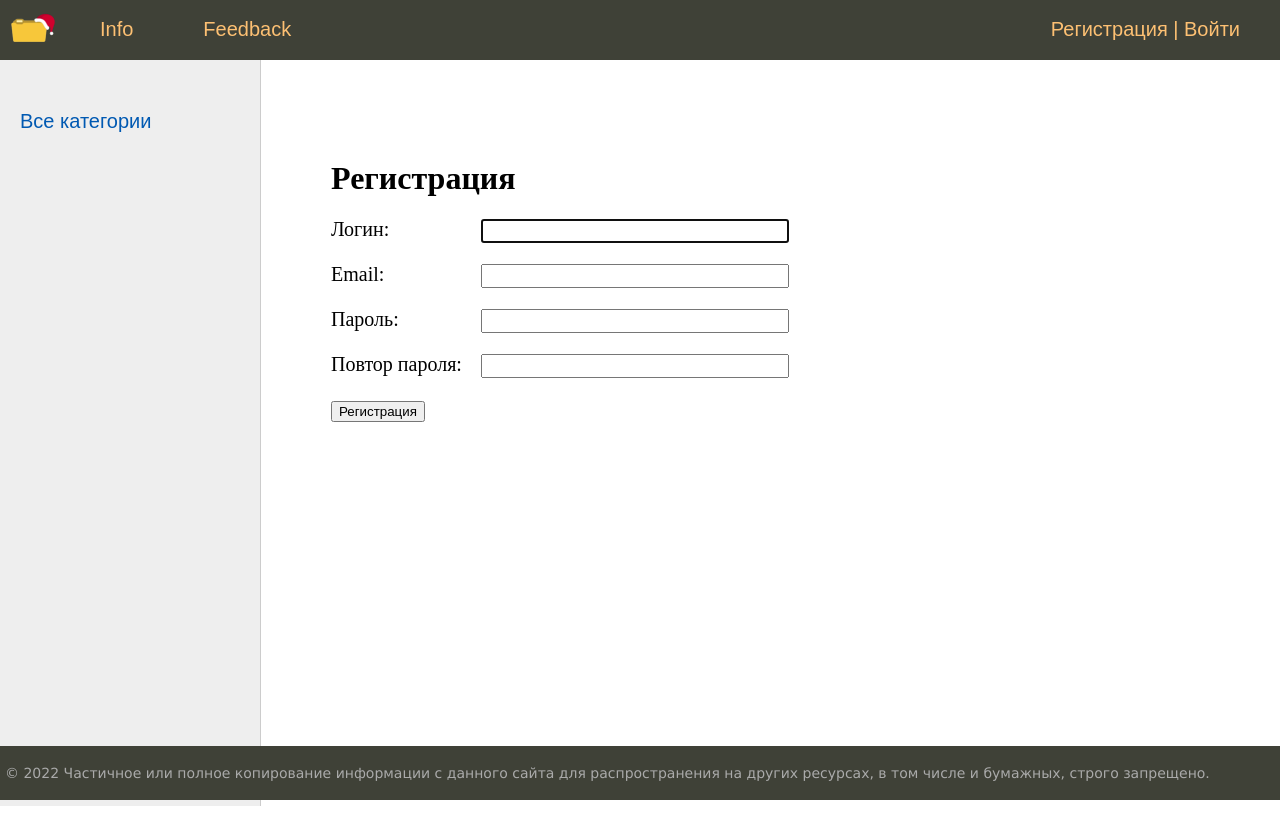
After one commit to dapng/onedjangosite, a Django app: page /register/ in a window 1280 px wide. The commit adds this page. Run offline with Django 4.2, Linux system fonts and the light colour scheme; data that the repository does not hold is empty.

Commit message:
feat: add register and auth

```diff
--- a/one/human/forms.py
+++ b/one/human/forms.py
@@ -1,5 +1,7 @@
 from django import forms
 from django.forms import ValidationError
+from django.contrib.auth.forms import UserCreationForm, AuthenticationForm
+from django.contrib.auth.models import User
 from .models import Human
 
 
@@ -23,3 +25,18 @@ class AddPostForm(forms.ModelForm):
             raise ValidationError('Длина превышает 200 символов')
 
         return title
+
+
+class RegisterUserForm(UserCreationForm):
+    username = forms.CharField(label='Логин', widget=forms.TextInput(attrs={'class': 'form-input'}))
+    email = forms.EmailField(label='Email', widget=forms.EmailInput(attrs={'class': 'form-input'}))
+    password1 = forms.CharField(label='Пароль', widget=forms.PasswordInput(attrs={'class': 'form-input'}))
+    password2 = forms.CharField(label='Повтор пароля', widget=forms.PasswordInput(attrs={'class': 'form-input'}))
+    class Meta:
+        model = User
+        fields = ('username', 'email', 'password1', 'password2')
+
+
+class LoginUserForm(AuthenticationForm):
+    username = forms.CharField(label='Логин', widget=forms.TextInput(attrs={'class': 'form-input'}))
+    password = forms.CharField(label='Пароль', widget=forms.PasswordInput(attrs={'class': 'form-input'}))
--- a/one/human/templates/human/base.html
+++ b/one/human/templates/human/base.html
@@ -16,13 +16,14 @@
 		<div class="header">
 			<ul id="mainmenu" class="mainmenu">
 			<li class="logo"><a href="{% url 'home' %}"><div class="logo"></div></a></li>
-{% for m in menu %}
-	{% if not forloop.last %}
+			{% for m in menu %}
 			<li><a href="{% url m.url_name %}">{{m.title}}</a></li>
-	{% else %}
-			<li class="last"><a href="{% url m.url_name %}">{{m.title}}</a></li>
-	{% endif %}
 {% endfor %}
+				{% if request.user.is_authenticated %}
+				<li class="last"> {{user.username}} | <a href="{% url 'logout' %}">Выйти</a></li>
+				{% else %}
+				<li class="last"><a href="{% url 'register' %}">Регистрация</a> | <a href="{% url 'login' %}">Войти</a></li>
+				{% endif %}
 			</ul>
 			<div class="clear"></div>
 		</div>
--- /dev/null
+++ b/one/human/templates/human/register.html
@@ -0,0 +1,17 @@
+{% extends 'human/base.html' %}
+
+{% block content %}
+<h1>{{title}}</h1>
+
+<form method="post">
+    {% csrf_token %}
+
+{% for f in form %}
+<p><label class="form-label" for="{{ f.id_for_label }}">{{f.label}}: </label>{{ f }}</p>
+<div class="form-error">{{ f.errors }}</div>
+{% endfor %}
+
+    <button type="submit">Регистрация</button>
+</form>
+
+{% endblock %}
--- a/one/human/urls.py
+++ b/one/human/urls.py
@@ -1,13 +1,15 @@
 from django.urls import path
 
-from .views import about, contact, login, AddPage, HumanHome, HumanCategory, ShowPost
+from .views import about, contact, AddPage, HumanHome, HumanCategory, RegisterUser, ShowPost, LoginUser, logout_user
 
 urlpatterns = [
     path('', HumanHome.as_view(), name='home'),
     path('about/', about, name='about'),
     path('addpage/', AddPage.as_view(), name='add_page'),
     path('contact/', contact, name='contact'),
-    path('login/', login, name='login'),
+    path('login/', LoginUser.as_view(), name='login'),
+    path('logout/', logout_user, name='logout'),
+    path('register/', RegisterUser.as_view(), name='register'),
     path('post/<slug:post_slug>/', ShowPost.as_view(), name='post'),
     path('category/<slug:cat_slug>/', HumanCategory.as_view(), name='category')
 ]
--- a/one/human/utils.py
+++ b/one/human/utils.py
@@ -5,7 +5,6 @@ menu = [
     {'title': 'Info', 'url_name': 'about'},
     {'title': 'Add article', 'url_name': 'add_page'},
     {'title': 'Feedback', 'url_name': 'contact'},
-    {'title': 'Login', 'url_name': 'login'},
 ]
 
 
--- a/one/human/views.py
+++ b/one/human/views.py
@@ -1,9 +1,11 @@
 from django.http import HttpResponse, HttpResponseNotFound
-from django.shortcuts import render
+from django.shortcuts import render, redirect
 from django.urls import reverse_lazy
 from django.views.generic import ListView, DetailView, CreateView
 from django.contrib.auth.mixins import LoginRequiredMixin
-from .forms import AddPostForm
+from django.contrib.auth.views import LoginView
+from django.contrib.auth import logout, login as ligin_user
+from .forms import AddPostForm, RegisterUserForm, LoginUserForm
 from .models import Human
 from .utils import DataMixin, menu
 
@@ -80,3 +82,37 @@ class HumanCategory(DataMixin, ListView):
 
 def pageNotFound(request, exception):
     return HttpResponseNotFound('<h1>Страница не найдена</h1>')
+
+
+class RegisterUser(DataMixin, CreateView):
+    form_class = RegisterUserForm
+    template_name = 'human/register.html'
+    success_url = reverse_lazy('login')
+
+    def get_context_data(self, *, object_list=None, **kwargs):
+        context = super().get_context_data(**kwargs)
+        c_def = self.get_user_context(title='Регистрация')
+        return dict(list(context.items()) + list(c_def.items()))
+
+    def form_valid(self, form) -> HttpResponse:
+        user = form.save()
+        ligin_user(self.request, user)
+        return redirect('home')
+
+
+class LoginUser(DataMixin, LoginView):
+    form_class = LoginUserForm
+    template_name = 'human/login.html'
+
+    def get_context_data(self, *, object_list=None, **kwargs):
+        context = super().get_context_data(**kwargs)
+        c_def = self.get_user_context(title='Авторизация')
+        return dict(list(context.items()) + list(c_def.items()))
+
+    def get_success_url(self) -> str:
+        return reverse_lazy('home')
+
+
+def logout_user(request) -> HttpResponse:
+    logout(request)
+    return redirect('login')
```
Also changed, not shown: one/human/templates/human/login.html (added, +19 -0 lines).
